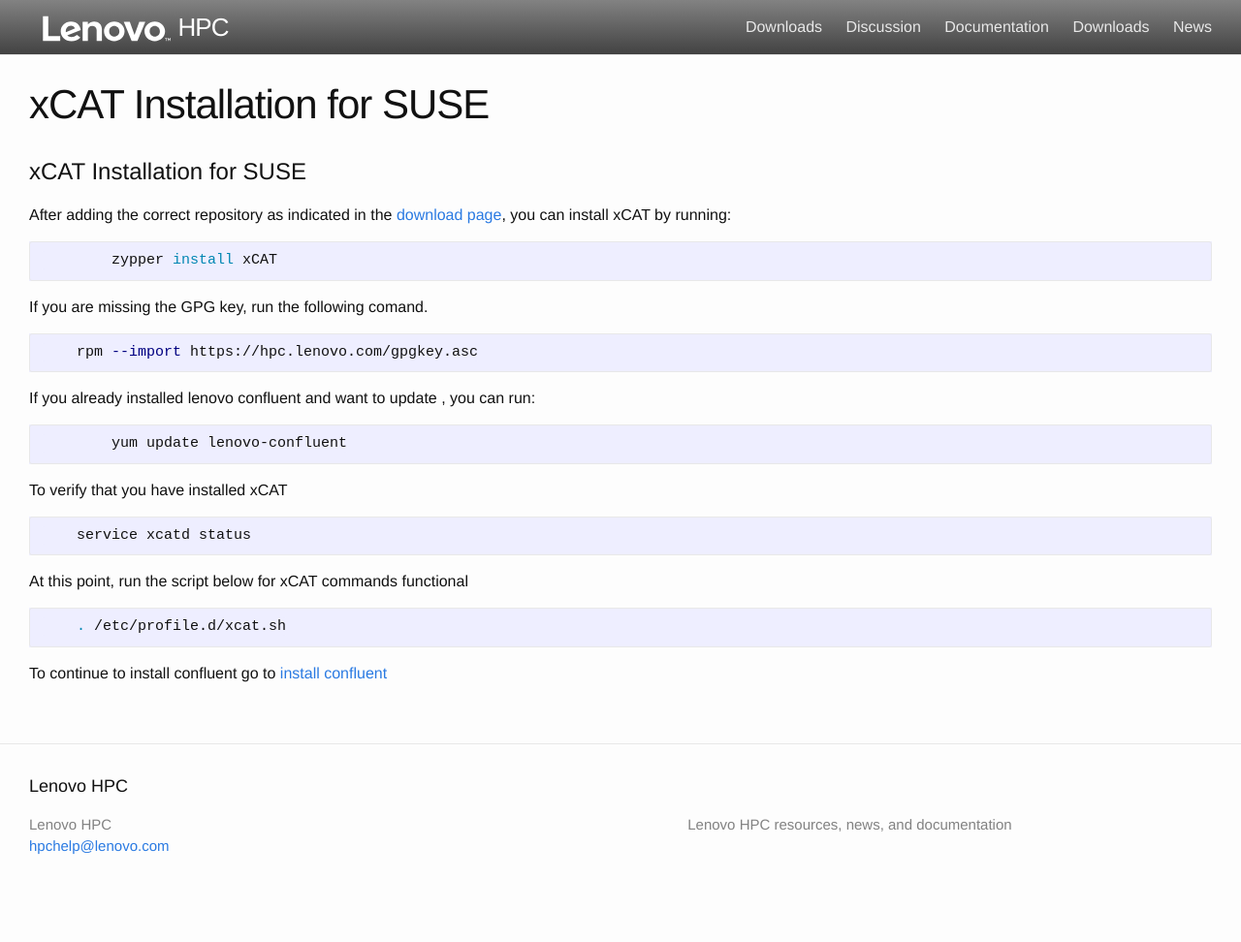
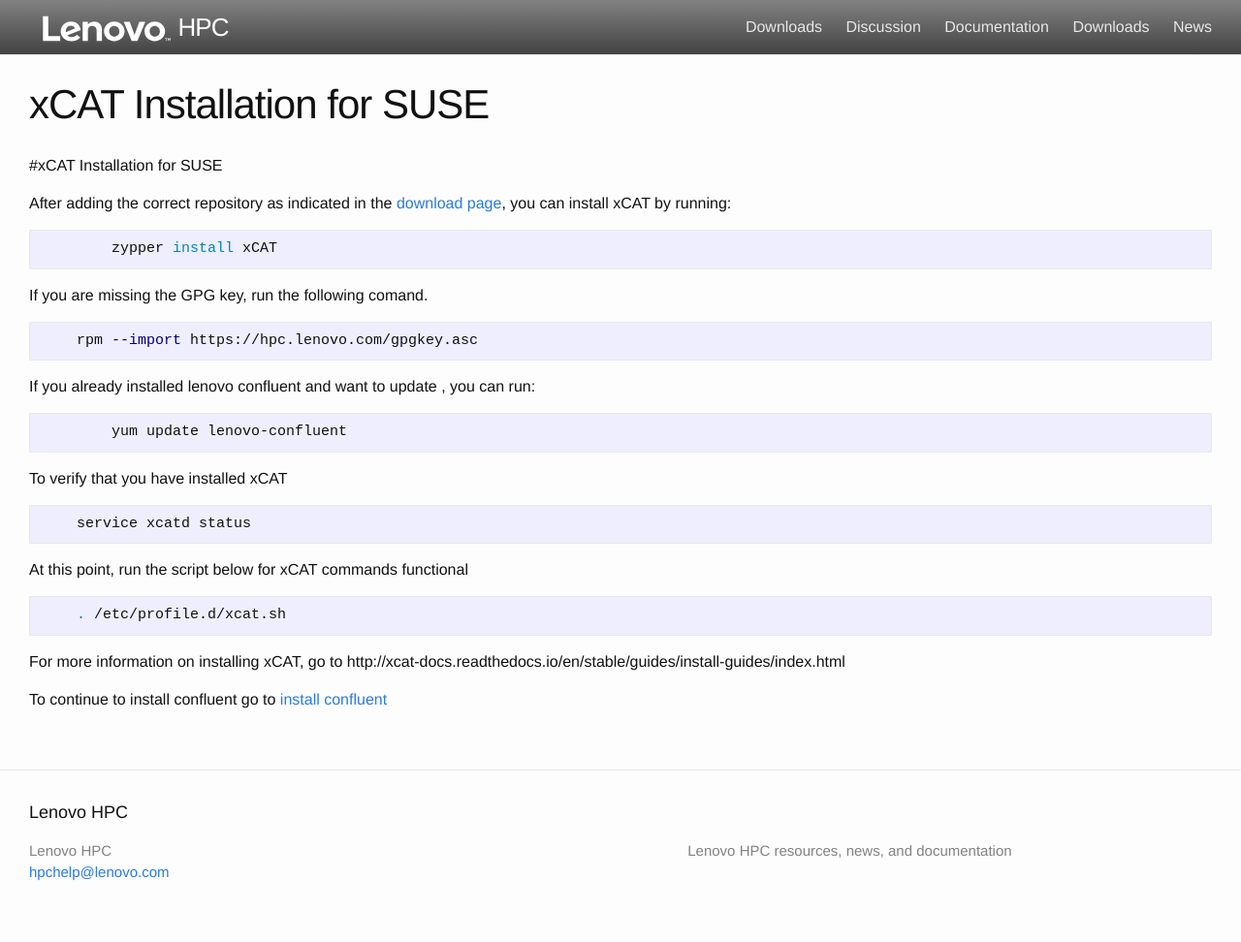
Before and after one commit to xcat2/confluent-docs, a Jekyll site: the page built from docs/installxcat_suse.md, in a window 1280 px wide. Shown: the whole page at 97% size. Built offline with Jekyll 4.4.1, drawn with Linux system fonts in a browser that asks for light colours; before the commit the page ends 945 px from its top, so only the background shows below that.

Commit message:
updated docs for install for rhel and suse

````diff
--- a/docs/installxcat_suse.md
+++ b/docs/installxcat_suse.md
@@ -4,7 +4,7 @@
 permalink: /documentation/installxcat_suse.html
 ---
 
-# xCAT Installation for SUSE
+#xCAT Installation for SUSE
 
 After adding the correct repository as indicated in the [download page]({{ site.baseurl }}/downloads/), you can install xCAT by running:
 ```sh
@@ -26,5 +26,6 @@
 ```sh
     . /etc/profile.d/xcat.sh
 ```
+For more information on installing xCAT, go to http://xcat-docs.readthedocs.io/en/stable/guides/install-guides/index.html
 
-To continue to install confluent go to [install confluent]({{ site.baseurl }}/documentation/installxcat_suse.html)
+To continue to install confluent go to [install confluent]({{ site.baseurl }}/documentation/installconfluent_suse.html)
````
Also changed, not shown: docs/installconfluent_suse.md (+1 -1 lines), docs/installxcat_rhel.md (+4 -1 lines).
